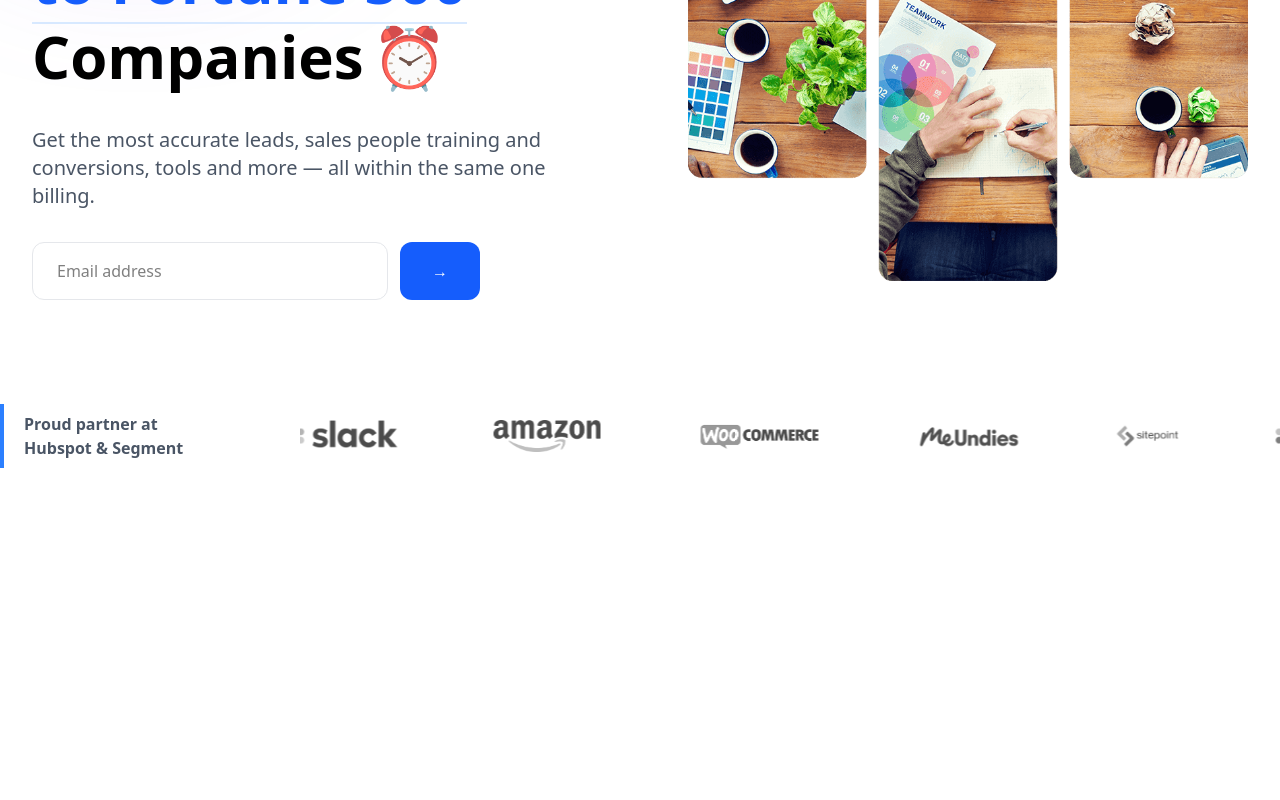
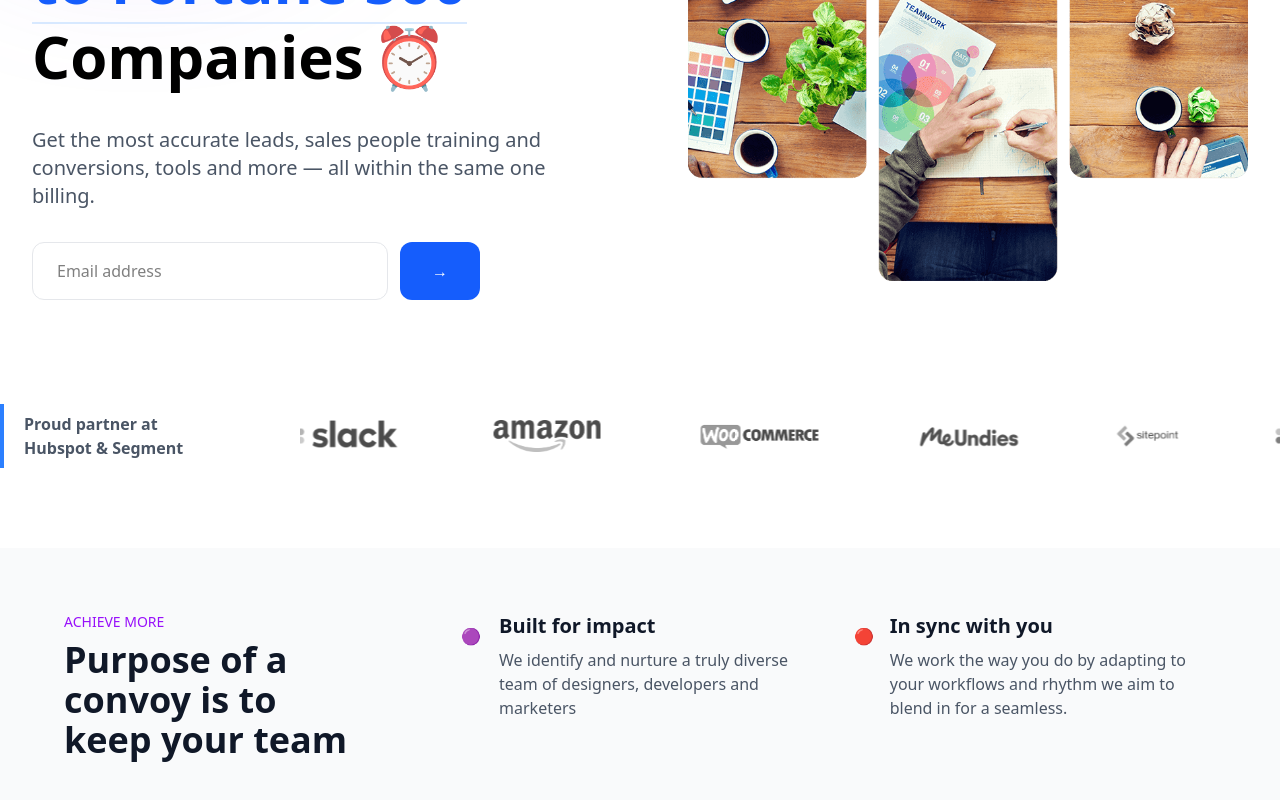
Before and after one commit to itsFAROUK/GrowthSync, a React (Vite) app: page / in a window 1280 px wide. Shown: the part 454-1254 px from the top of the page. Before the commit the page ends 1002 px from the top, so only its background shows below. Built offline with nearby package versions, Linux system fonts and the light colour scheme.

Commit message:
Created purpose section

```diff
--- a/src/App.jsx
+++ b/src/App.jsx
@@ -1,6 +1,7 @@
 import CompanyLogo from "./components/CompanyLogo"
 import Header from "./components/Header"
 import Hero from "./components/Hero"
+import PurposeSec from "./components/PurposeSec"
 
 function App() {
   return (
@@ -10,6 +11,7 @@
         <Header />
         <Hero />
         <CompanyLogo />
+        <PurposeSec />
       </div>
     </main>
   )
--- /dev/null
+++ b/src/components/PurposeSec.jsx
@@ -0,0 +1,50 @@
+const PurposeSec = () => {
+  const features = [
+    {
+      icon: "🟣",
+      title: "Built for impact",
+      description: "We identify and nurture a truly diverse team of designers, developers and marketers"
+    },
+    {
+      icon: "🔴",
+      title: "In sync with you",
+      description: "We work the way you do by adapting to your workflows and rhythm we aim to blend in for a seamless."
+    }
+  ]
+
+  return (
+    <section className="w-full bg-gray-50 py-16 px-4 sm:px-6 md:px-8">
+      <div className="max-w-6xl mx-auto grid grid-cols-1 md:grid-cols-3 gap-8">
+
+        {/* Heading text */}
+        <div>
+          <p className="text-sm text-purple-600 mb-2">
+            ACHIEVE MORE
+          </p>
+          <h2 className="text-3xl md:w-4/5 w-full md:text-4xl font-bold text-gray-900">
+            Purpose of a convoy is to keep your team
+          </h2>
+        </div>
+
+        {/* Bullet points */}
+        <div className="col-span-2 grid grid-cols-1 md:grid-cols-2 justify-between gap-8">
+          {
+            features.map((feature, index) => (
+              <div key={index} className="flex items-start space-x-4">
+                <span className="w-12 h-12 grid place-content-center rounded-lg">{feature.icon}</span>
+
+                <div>
+                  <h3 className="text-xl font-semibold text-gray-900 mb-2">{feature.title}</h3>
+                  <p className="text-gray-600">{feature.description}</p>
+                </div>
+              </div>
+            ))
+          }
+        </div>
+
+      </div>
+    </section>
+  )
+}
+
+export default PurposeSec
```
